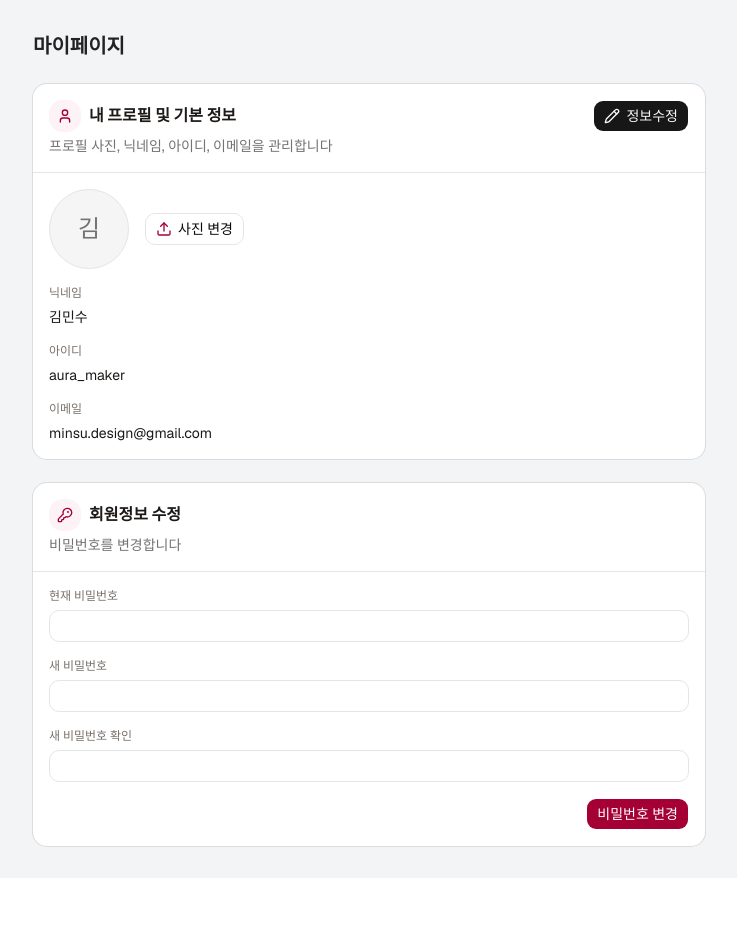
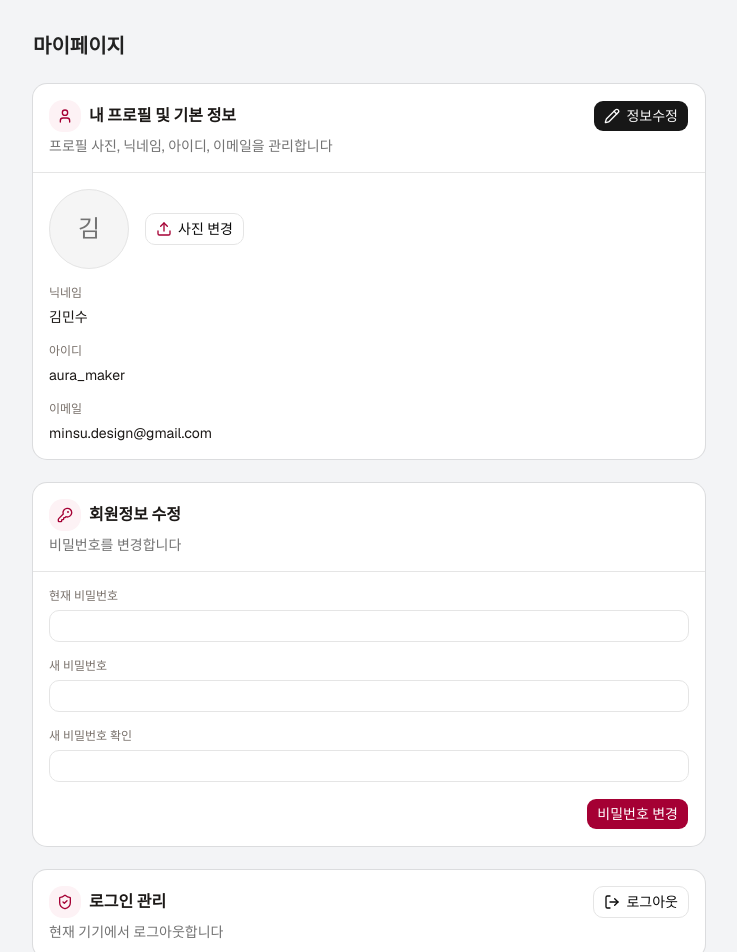
Before and after one commit to jiyun1006/lgcns-mini-project-1, a Next.js app: page /myPage in a window 1280 px wide. Shown: the top 952 px of the page, without its empty margins (271-1008 px from the left). Before the commit the page ends 878 px from the top, so only its background shows below. Built offline with nearby package versions, Linux system fonts and the light colour scheme.

Commit message:
feat: 마이페이지 로그아웃 버튼 구현
로그인 관리 카드의 로그아웃 버튼으로 /login으로 이동한다.
인증이 아직 없어 토큰 삭제 없이 리다이렉트만 한다.

```diff
--- a/app/myPage/page.tsx
+++ b/app/myPage/page.tsx
@@ -24,7 +24,7 @@ export default function myPage() {
     카카오, 구글 뭘로 연결되어있는지 확인만
     */}
       {/*
-    로그아웃, 회원탈퇴 버튼
+    회원탈퇴 버튼 (미구현)
     */}
     </main>
   );
--- /dev/null
+++ b/components/mypage/organisms/AccountCard.tsx
@@ -0,0 +1,35 @@
+"use client";
+
+import { useRouter } from "next/navigation";
+import { LogOut, ShieldCheck } from "lucide-react";
+import { Button } from "@/components/ui/button";
+import { Card, CardAction, CardDescription, CardHeader, CardTitle } from "@/components/ui/card";
+
+export default function AccountCard() {
+  const router = useRouter();
+
+  const handleLogout = () => {
+    // shortcut: 인증 미구현이라 리다이렉트만 함, part/auth 토큰 작업 후 토큰 삭제 추가
+    router.push("/login");
+  };
+
+  return (
+    <Card>
+      <CardHeader>
+        <CardTitle className="flex items-center gap-2 font-bold text-stone-900">
+          <span className="flex size-8 items-center justify-center rounded-xl bg-[#FDF2F5] text-[#A50034]">
+            <ShieldCheck className="size-4" />
+          </span>
+          로그인 관리
+        </CardTitle>
+        <CardDescription>현재 기기에서 로그아웃합니다</CardDescription>
+        <CardAction>
+          <Button type="button" variant="outline" onClick={handleLogout}>
+            <LogOut />
+            로그아웃
+          </Button>
+        </CardAction>
+      </CardHeader>
+    </Card>
+  );
+}
--- a/components/mypage/templates/MyPageTemplate.tsx
+++ b/components/mypage/templates/MyPageTemplate.tsx
@@ -1,3 +1,4 @@
+import AccountCard from "@/components/mypage/organisms/AccountCard";
 import PasswordChangeCard from "@/components/mypage/organisms/PasswordChangeCard";
 import ProfileInfoCard from "@/components/mypage/organisms/ProfileInfoCard";
 import type { MyPageUser } from "@/types/mypage";
@@ -9,6 +10,7 @@ export default function MyPageTemplate({ user }: { user: MyPageUser }) {
         <h1 className="text-xl font-bold">마이페이지</h1>
         <ProfileInfoCard user={user} />
         <PasswordChangeCard />
+        <AccountCard />
       </div>
     </div>
   );
```
